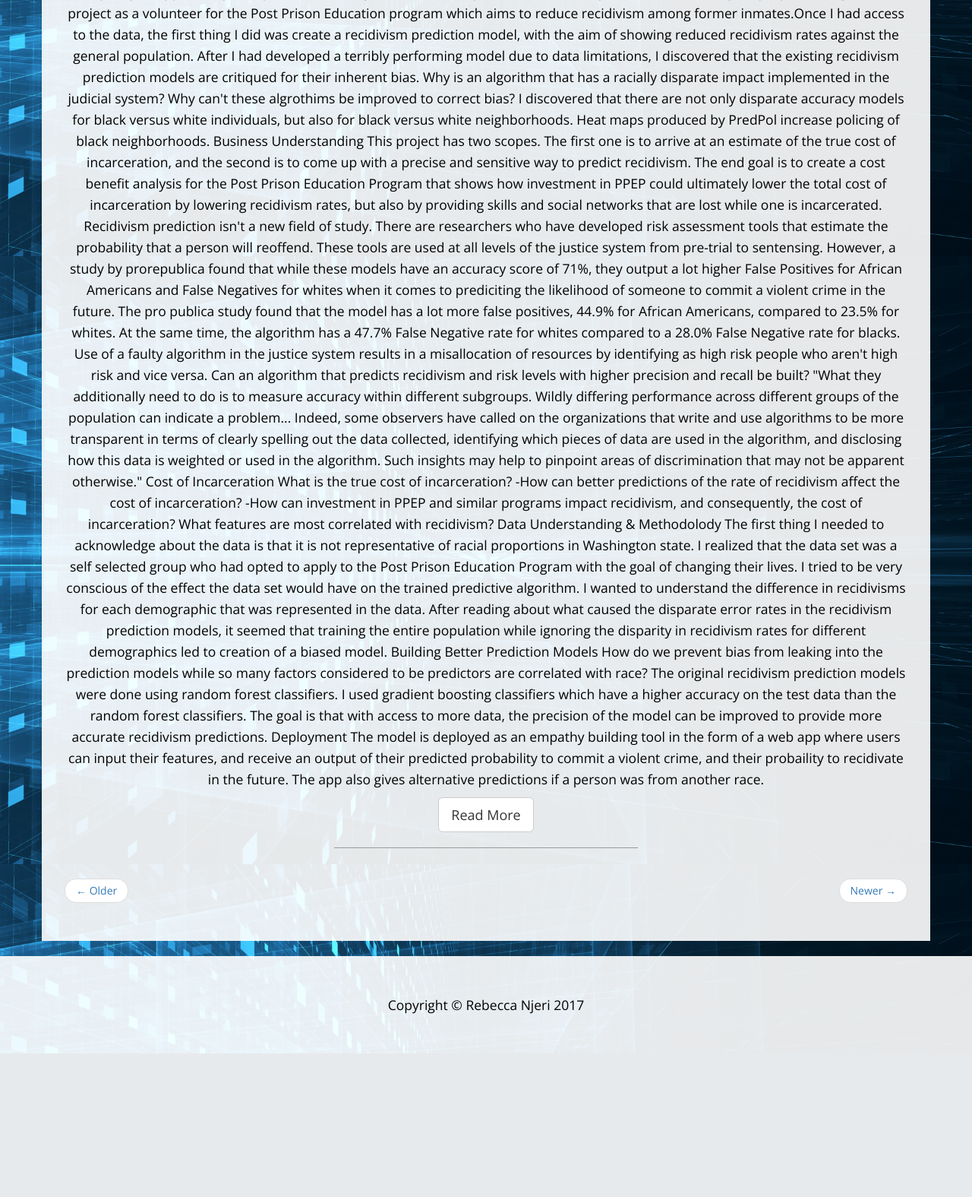
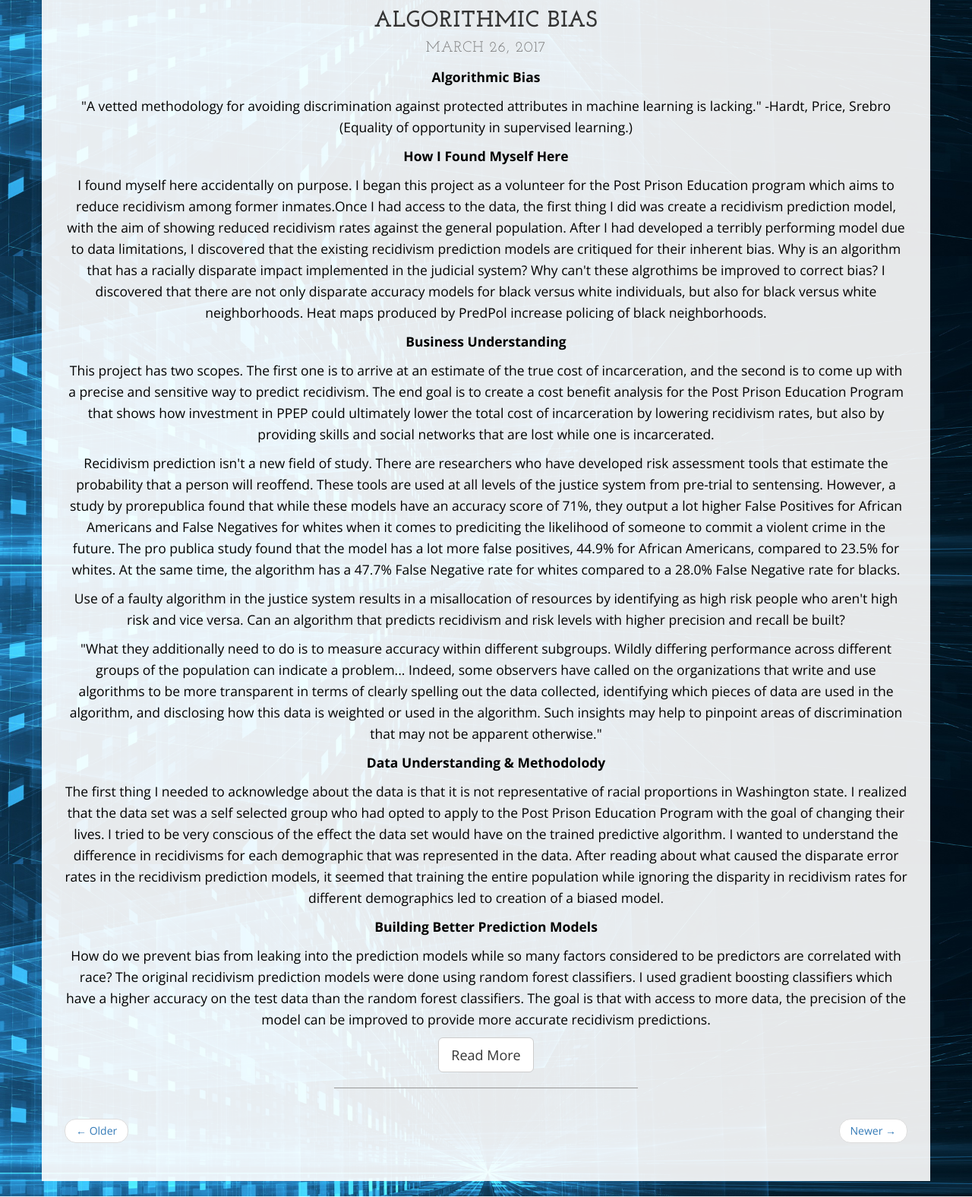
Before and after one commit to rnjeri/algorithmic_bias, a Flask app: page /blog in a window 1280 px wide. Shown: the part 1263-2838 px from the top of the page at 76% size. Before the commit the page ends 2649 px from the top, so only its background shows below. Run offline with Flask 2, Linux system fonts and the light colour scheme; some libraries are stand-ins or nearby versions.

Commit message:
Added blog content

```diff
--- a/FlaskAppD/templates/blog.html
+++ b/FlaskAppD/templates/blog.html
@@ -56,9 +56,6 @@
                         <a href="/">Home</a>
                     </li>
                     <li>
-                        <a href="/about">About</a>
-                    </li>
-                    <li>
                         <a href="/blog">Blog</a>
                     </li>
                     <li>
@@ -77,51 +74,57 @@
             <div class="box">
                 <div class="col-lg-12">
                     <hr>
-                    <h2 class="intro-text text-center">Company
-                        <strong>blog</strong>
+                    <h2 class="intro-text text-center">
+                        <strong>Algorithmic Bias</strong>
                     </h2>
                     <hr>
                 </div>
                 <div class="col-lg-12 text-center">
-                    <img class="img-responsive img-border img-full" src="../static/img/images.jpg" alt="">
+                    <img class="img-responsive img-border img-full" src="../static/img/slide-3a.jpg" alt="">
                     <h2>Algorithmic Bias
                         <br>
                         <small>March 26, 2017</small>
                     </h2>
                     <p>
-
-"A vetted methodology for avoiding discrimination against protected attributes in machine learning is lacking." -Hardt, Price, Srebro (Equality of opportunity in supervised learning.)
-
-How I Found Myself Here
-
+                    <b>Algorithmic Bias</b>
+                    <p>"A vetted methodology for avoiding discrimination against protected attributes in machine learning is lacking." -Hardt, Price, Srebro (Equality of opportunity in supervised learning.)</p>
+                    <p><b>How I Found Myself Here</b></p>
+                    </p>
+                    <p>
                       I found myself here accidentally on purpose. I began this project as a volunteer for the Post Prison Education program which aims to reduce recidivism among former inmates.Once I had access to the data, the first thing I did was create a recidivism prediction model, with the aim of showing reduced recidivism rates against the general population. After I had developed a terribly performing model due to data limitations, I discovered that the existing recidivism prediction models are critiqued for their inherent bias. Why is an algorithm that has a racially disparate impact implemented in the judicial system? Why can't these algrothims be improved to correct bias? I discovered that there are not only disparate accuracy models for black versus white individuals, but also for black versus white neighborhoods. Heat maps produced by PredPol increase policing of black neighborhoods.
-
+                    </p>
+                    <p><b>
                     Business Understanding
-
+                    </b></p>
+                    <p>
                       This project has two scopes. The first one is to arrive at an estimate of the true cost of incarceration, and the second is to come up with a precise and sensitive way to predict recidivism. The end goal is to create a cost benefit analysis for the Post Prison Education Program that shows how investment in PPEP could ultimately lower the total cost of incarceration by lowering recidivism rates, but also by providing skills and social networks that are lost while one is incarcerated.
-
+                    </p>
+                    <p>
                       Recidivism prediction isn't a new field of study. There are researchers who have developed risk assessment tools that estimate the probability that a person will reoffend. These tools are used at all levels of the justice system from pre-trial to sentensing. However, a study by prorepublica found that while these models have an accuracy score of 71%, they output a lot higher False Positives for African Americans and False Negatives for whites when it comes to prediciting the likelihood of someone to commit a violent crime in the future. The pro publica study found that the model has a lot more false positives, 44.9% for African Americans, compared to 23.5% for whites. At the same time, the algorithm has a 47.7% False Negative rate for whites compared to a 28.0% False Negative rate for blacks.
-
+                    </p>
+                    <p>
                     Use of a faulty algorithm in the justice system results in a misallocation of resources by identifying as high risk people who aren't high risk and vice versa. Can an algorithm that predicts recidivism and risk levels with higher precision and recall be built?
-
+                    </p>
+                    <p>
                       "What they additionally need to do is to measure accuracy within different subgroups. Wildly differing performance across different groups of the population can indicate a problem... Indeed, some observers have called on the organizations that write and use algorithms to be more transparent in terms of clearly spelling out the data collected, identifying which pieces of data are used in the algorithm, and disclosing how this data is weighted or used in the algorithm. Such insights may help to pinpoint areas of discrimination that may not be apparent otherwise."
-
-Cost of Incarceration
-
-What is the true cost of incarceration? -How can better predictions of the rate of recidivism affect the cost of incarceration? -How can investment in PPEP and similar programs impact recidivism, and consequently, the cost of incarceration? What features are most correlated with recidivism?
-
+                    </p>
+                    <p>
+                      <b>
                         Data Understanding & Methodolody
-
+                      </b>
+                    </p>
+                    <p>
                       The first thing I needed to acknowledge about the data is that it is not representative of racial proportions in Washington state. I realized that the data set was a self selected group who had opted to apply to the Post Prison Education Program with the goal of changing their lives. I tried to be very conscious of the effect the data set would have on the trained predictive algorithm. I wanted to understand the difference in recidivisms for each demographic that was represented in the data. After reading about what caused the disparate error rates in the recidivism prediction models, it seemed that training the entire population while ignoring the disparity in recidivism rates for different demographics led to creation of a biased model.
-
+                    </p>
+                    <p>
+                      <b>
                           Building Better Prediction Models
-
+                      </b>
+                    </p>
+                    <p>
 How do we prevent bias from leaking into the prediction models while so many factors considered to be predictors are correlated with race?
 The original recidivism prediction models were done using random forest classifiers. I used gradient boosting classifiers which have a higher accuracy on the test data than the random forest classifiers.
 The goal is that with access to more data, the precision of the model can be improved to provide more accurate recidivism predictions.
-Deployment
-
-The model is deployed as an empathy building tool in the form of a web app where users can input their features, and receive an output of their predicted probability to commit a violent crime, and their probaility to recidivate in the future. The app also gives alternative predictions if a person was from another race.
                     </p>
                     <a href="#" class="btn btn-default btn-lg">Read More</a>
                     <hr>
```
Also changed, not shown: FlaskAppD/static/img/slide-1a.png. Lines whose indentation alone changed are shown as unchanged.
